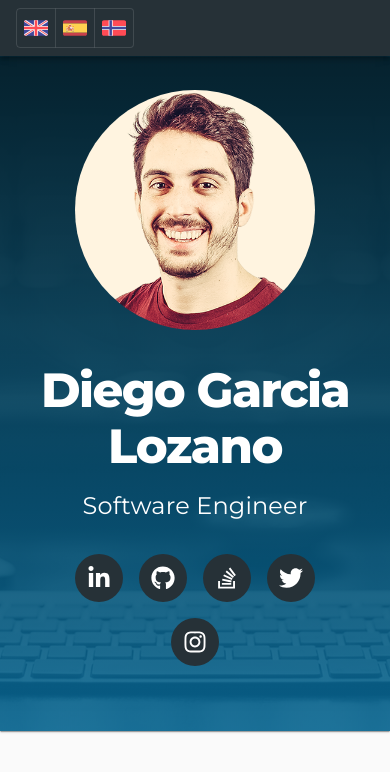
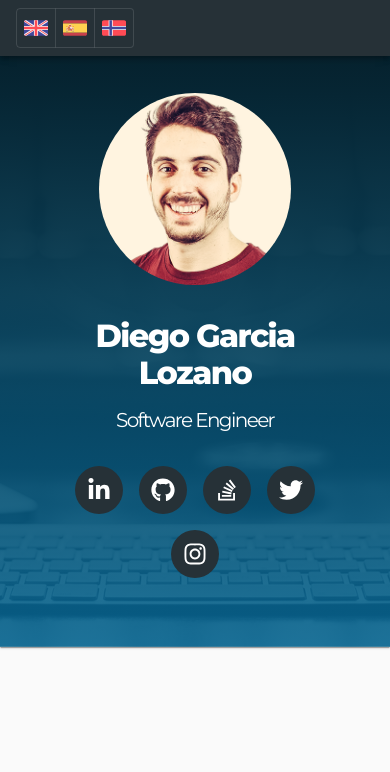
Before and after one commit to dglozano/dglozano, a React (Create React App) app: page / in a window 390 px wide. Shown: the top 772 px of the page. Built offline with nearby package versions, Linux system fonts and the light colour scheme.

Commit message:
Use responsive Typography, responsive Avatar and add letterSpacing to job title

```diff
--- a/src/HeadSection/HeadSection.tsx
+++ b/src/HeadSection/HeadSection.tsx
@@ -18,9 +18,8 @@ import { useTranslation } from "react-i18next";
 
 const useStyles = makeStyles(theme => ({
   main: {
-    minHeight: "80vh",
+    minHeight: "70vh",
     padding: theme.spacing(3),
-    background: "#011f2c",
     backgroundImage:
       "linear-gradient(#011f2cee, #026492DD), url('static/head-section-background.png')",
     backgroundSize: "cover",
@@ -29,12 +28,19 @@ const useStyles = makeStyles(theme => ({
   avatar: {
     width: theme.spacing(6) * 5,
     height: theme.spacing(6) * 5,
-    marginBottom: theme.spacing(2)
+    marginBottom: theme.spacing(2),
+    [theme.breakpoints.down("xs")]: {
+      width: theme.spacing(6) * 4,
+      height: theme.spacing(6) * 4
+    }
   },
   name: {
     fontWeight: 800,
     letterSpacing: "-0.1rem",
     padding: theme.spacing(2)
+  },
+  jobTitle: {
+    letterSpacing: "-0.1rem"
   },
   socialMediaContainer: {
     padding: theme.spacing(3)
@@ -109,7 +115,7 @@ const HeadSection = () => {
         </Typography>
       </Grid>
       <Grid item>
-        <Typography variant="h5" align="center">
+        <Typography variant="h5" align="center" className={classes.jobTitle}>
           {t("softwareEngineer")}
         </Typography>
       </Grid>
--- a/src/index.tsx
+++ b/src/index.tsx
@@ -1,6 +1,11 @@
 import React from "react";
 import ReactDOM from "react-dom";
-import { createMuiTheme, CssBaseline, ThemeProvider } from "@material-ui/core";
+import {
+  createMuiTheme,
+  CssBaseline,
+  ThemeProvider,
+  responsiveFontSizes
+} from "@material-ui/core";
 import { blueGrey, deepOrange } from "@material-ui/core/colors";
 
 import "i18n";
@@ -18,10 +23,12 @@ const theme = createMuiTheme({
   }
 });
 
+const themeWithResponsiveFontSizes = responsiveFontSizes(theme);
+
 ReactDOM.render(
   <React.StrictMode>
     <CssBaseline />
-    <ThemeProvider theme={theme}>
+    <ThemeProvider theme={themeWithResponsiveFontSizes}>
       <App />
     </ThemeProvider>
   </React.StrictMode>,
```
